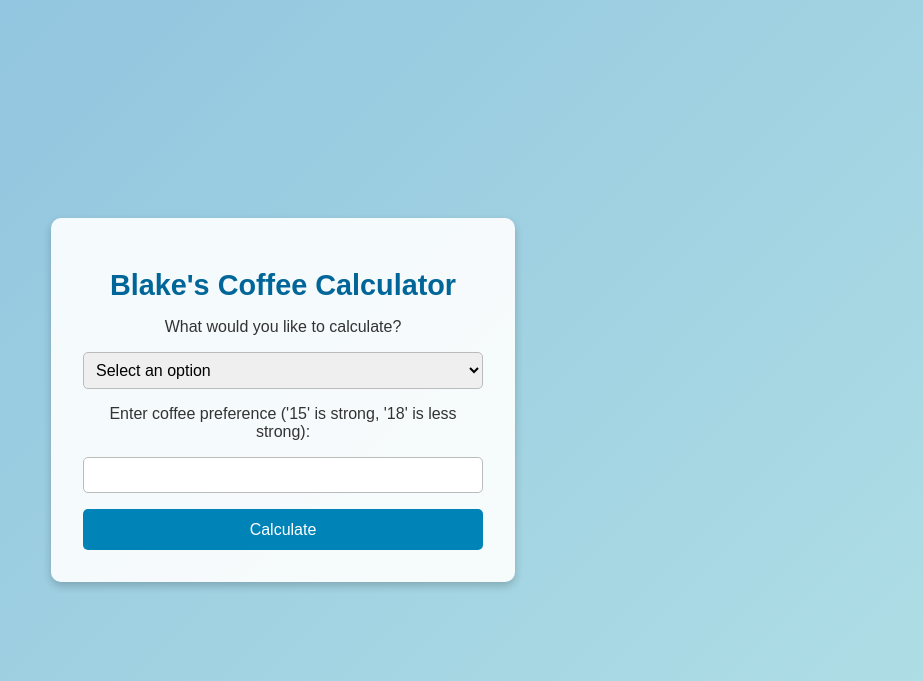
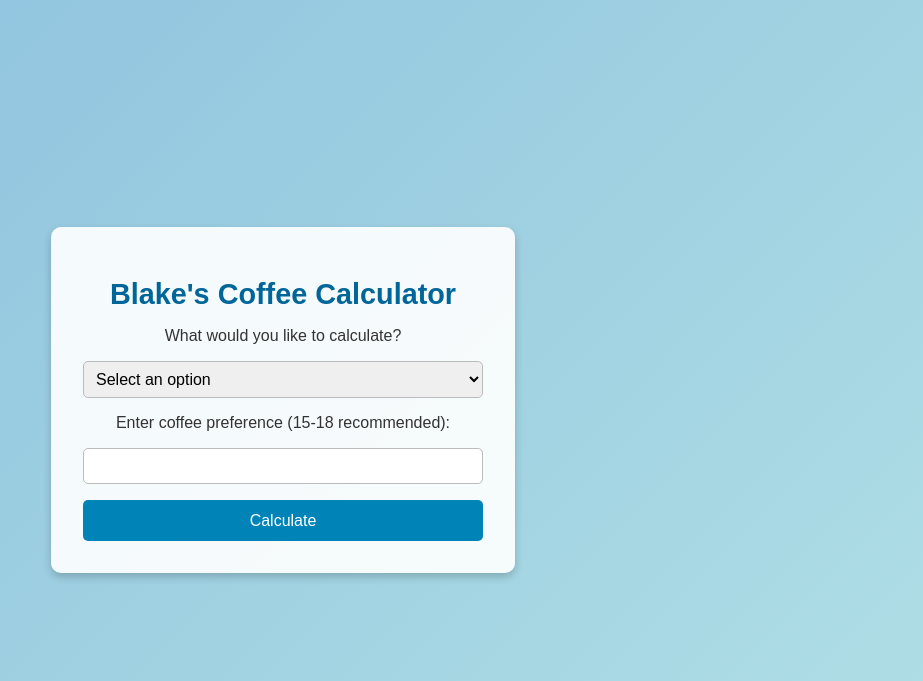
Before and after one commit to NervousBlakedown/coffee_calculator, a Flask app: page / in a window 1280 px wide. Shown: the top 681 px of the page, without its empty margins (357-1280 px from the left). Run offline with Flask 3, Linux system fonts and the light colour scheme.

Commit message:
renamed text

```diff
--- a/templates/index.html
+++ b/templates/index.html
@@ -79,7 +79,7 @@
                 <option value="water">Calculate coffee needed</option>
             </select>
 
-            <label for="ratio">Enter coffee preference ('15' is strong, '18' is less strong):</label>
+            <label for="ratio">Enter coffee preference (15-18 recommended):</label>
             <input type="number" name="ratio" id="ratio" min="15" max="18" step="0.1" required>
 
             <div id="coffee-inputs" style="display: none;">
```
